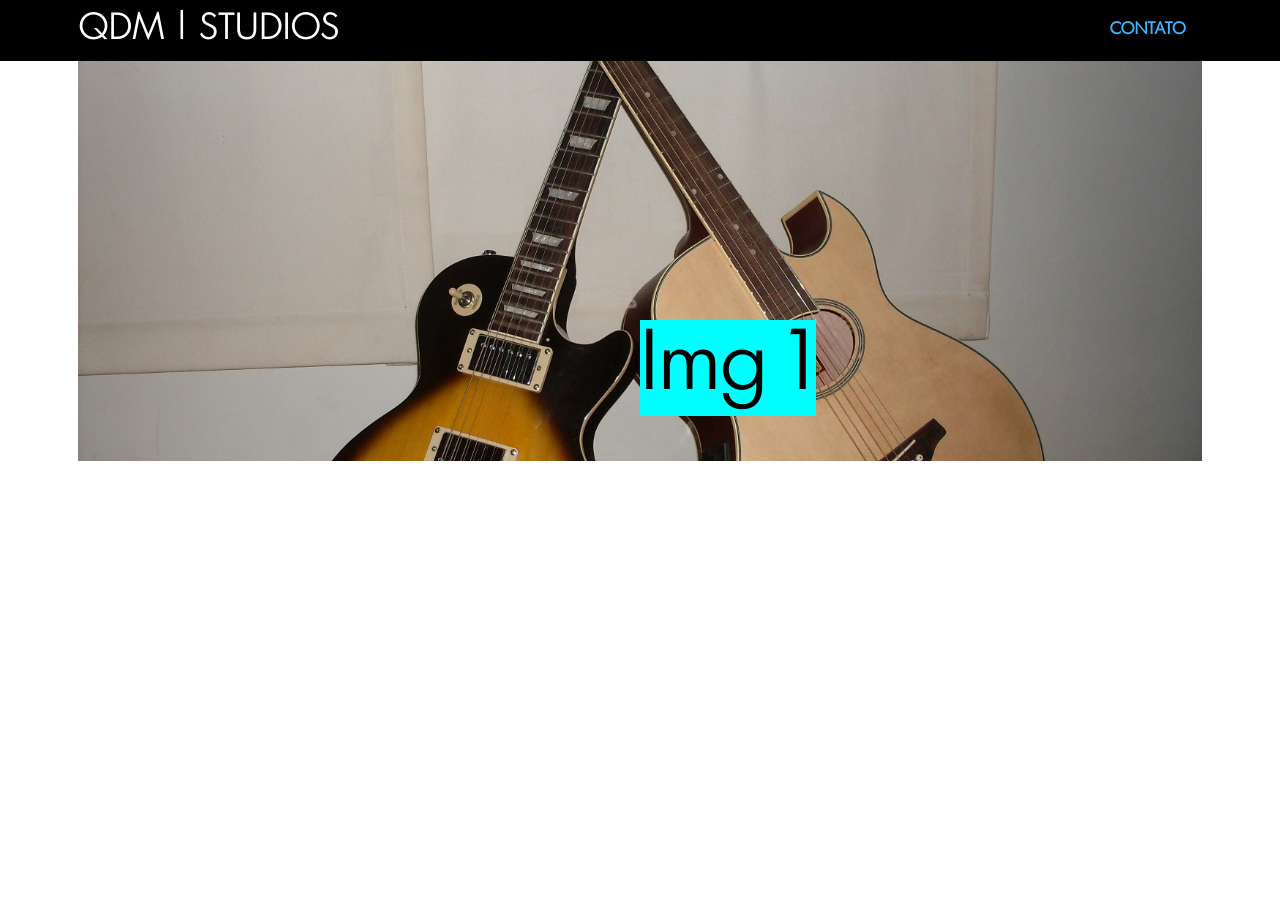
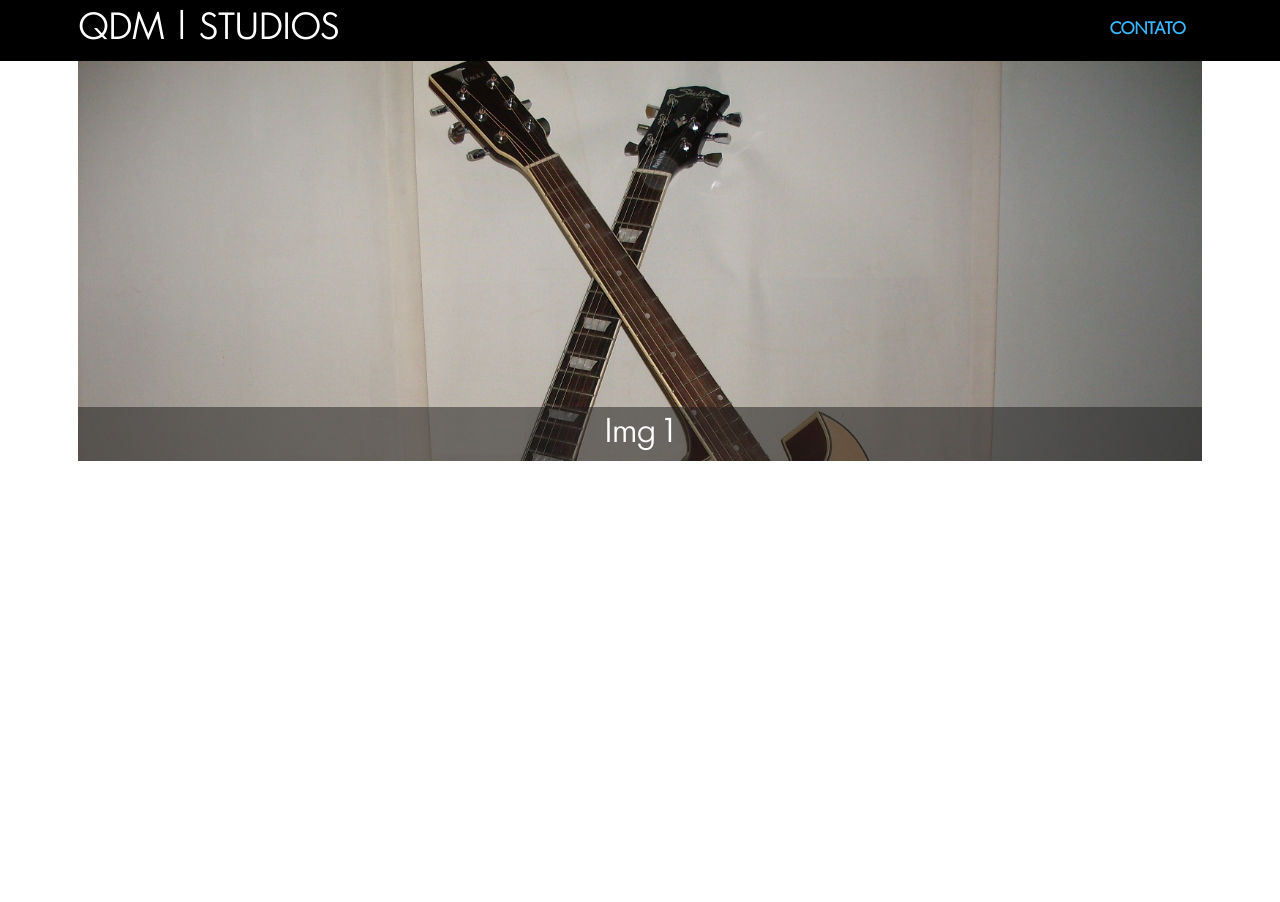
Before and after one commit to tuliovfarias/qdm-studios-site, a Django app: page / in a window 1280 px wide. Shown: the top 902 px of the page. Run offline with Django 3.2, Linux system fonts and the light colour scheme; data that the repository does not hold is empty; some libraries are stand-ins or nearby versions.

Commit message:
slide ok, but overflow navbar

```diff
--- a/blog/static/blog/index.css
+++ b/blog/static/blog/index.css
@@ -1,3 +1,4 @@
+
 :root{
   --pic_height_PC: 25rem;
   --pic_height_SP: 15rem;
@@ -12,14 +13,14 @@
   grid-gap: 1rem;
 }
 
-#slider{
+#slide{
   display: flex;
+  position: relative;
   /* flex: 1; */
-  justify-content: center;
-  align-items: center;
+  /* justify-content: center;
+  align-items: center; */
   /* display: block; */
   /* justify-items: center; */
-  /* position: relative; */
   overflow: hidden;
   background-color: rgb(0, 0, 0);
   /* max-height: 30em; */
@@ -35,16 +36,19 @@
   max-width: 100%;
   min-height: var(--pic_height_PC);
   /* height: 100%; */
+  /* object-fit: cover; */
   /* object-fit: contain; */
 }
 
 .img-title {
-  display: block;
   position: absolute;
-  font-size: 5rem;
-  top: 20rem;
-  left: 50%;
-  background-color: aqua;
+  font-size: 2rem;
+  width: 100%;
+  text-align: center;
+  bottom: 0;
+  padding: 0.5rem;
+  background-color: rgba(29, 29, 29, 0.5);
+  color: rgb(255, 255, 255);
 }
 
 #all_posts{
--- a/blog/templates/blog/index.html
+++ b/blog/templates/blog/index.html
@@ -10,7 +10,7 @@
 
 {% block content %}
 <div id="blog_content">
-    <section id="slider">
+    <section id="slide">
         <div class="photo">
             <a href=""><img src="{% static 'blog/images/post1.jpg' %}" alt=""></a>
             <div class="img-title">Img 1</div>
@@ -38,7 +38,7 @@
     var images = document.querySelectorAll(".photo");
     var delay_image = 3000;
     var counter = 0;
-    images[counter].style.display = "block";
+    images[counter].style.display = "flex";
     setInterval(next_image, delay_image);
 
     function next_image() {
@@ -47,7 +47,7 @@
         //}
         images[counter].style.display = "none";
         counter = (counter + 1) % images.length;
-        images[counter].style.display = "block";
+        images[counter].style.display = "flex";
     }
 </script>
 {% endblock content %}
```
